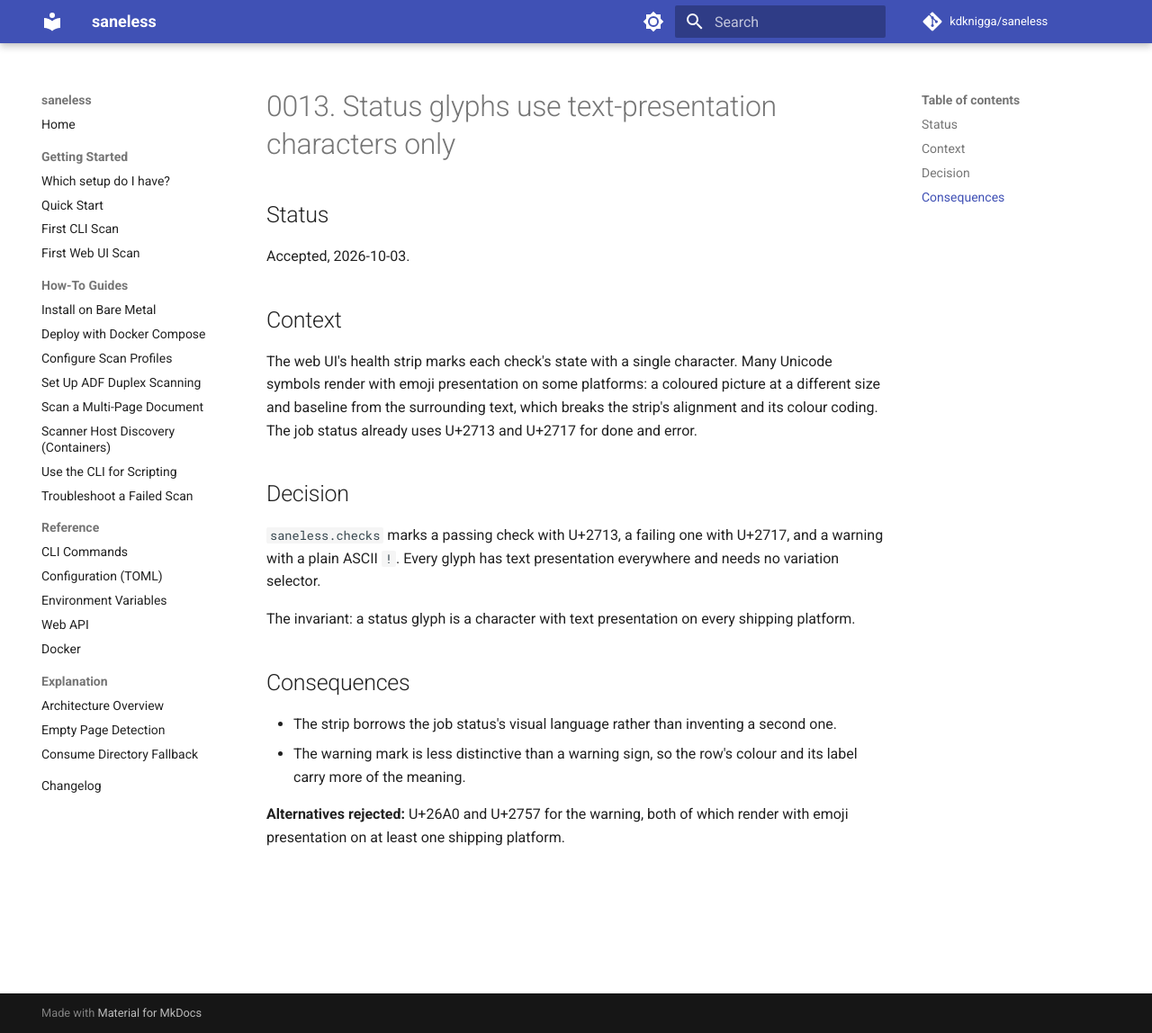
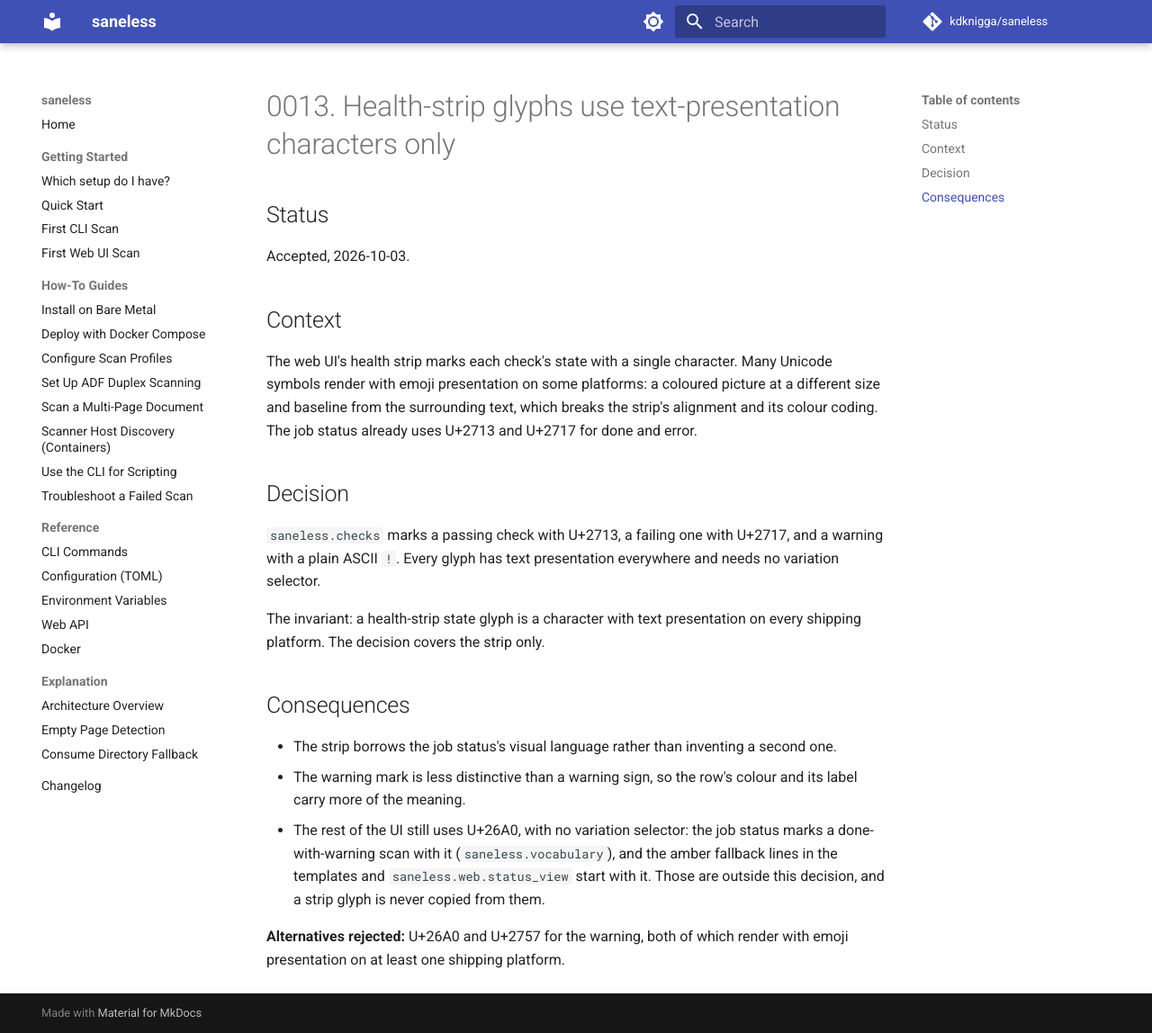
Before and after one commit to kdknigga/saneless, an MkDocs documentation site: the page built from docs/explanation/decisions/0013-text-presentation-glyphs.md, in a window 1280 px wide and 1148 px high. Shown: the whole window at 90% size. Built offline with MkDocs 1.6.1 and Material for MkDocs 9.7.7, drawn with Linux system fonts in a browser that asks for light colours; comment, search, counter and statistics services are not loaded.

Commit message:
fix(51): WR-13 scope ADR 0013 to the health strip
The UI's job status and fallback lines use U+26A0 on purpose, so an
invariant over every status glyph was false. The title and invariant now
name the strip, and a consequence says where the warning sign is still used.

Co-Authored-By: Claude Opus 5.5 (1M context) <noreply@anthropic.com>
Claude-Session: https://claude.ai/code/session_015tNbPXausUJz2YgDAfExKU

```diff
--- a/docs/explanation/decisions/0013-text-presentation-glyphs.md
+++ b/docs/explanation/decisions/0013-text-presentation-glyphs.md
@@ -1,4 +1,4 @@
-# 0013. Status glyphs use text-presentation characters only
+# 0013. Health-strip glyphs use text-presentation characters only
 
 ## Status
 
@@ -12,11 +12,12 @@ The web UI's health strip marks each check's state with a single character. Many
 
 `saneless.checks` marks a passing check with U+2713, a failing one with U+2717, and a warning with a plain ASCII `!`. Every glyph has text presentation everywhere and needs no variation selector.
 
-The invariant: a status glyph is a character with text presentation on every shipping platform.
+The invariant: a health-strip state glyph is a character with text presentation on every shipping platform. The decision covers the strip only.
 
 ## Consequences
 
 - The strip borrows the job status's visual language rather than inventing a second one.
 - The warning mark is less distinctive than a warning sign, so the row's colour and its label carry more of the meaning.
+- The rest of the UI still uses U+26A0, with no variation selector: the job status marks a done-with-warning scan with it (`saneless.vocabulary`), and the amber fallback lines in the templates and `saneless.web.status_view` start with it. Those are outside this decision, and a strip glyph is never copied from them.
 
 **Alternatives rejected:** U+26A0 and U+2757 for the warning, both of which render with emoji presentation on at least one shipping platform.
```
Also changed, not shown: docs/explanation/decisions/README.md (+1 -1 lines).
